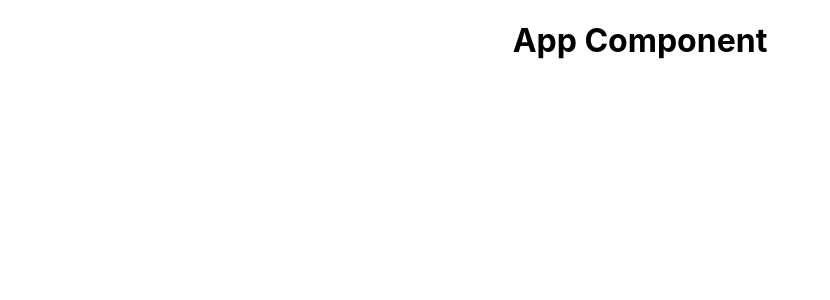
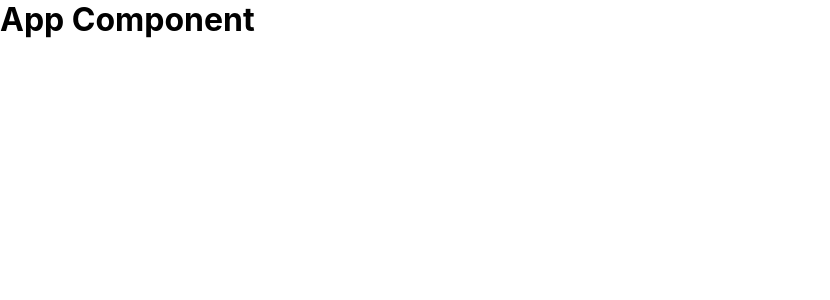
Before and after one commit to RNtaate/frontend_togetherwecan, a React (Create React App) app: page / in a window 1280 px wide. Shown: the top 300 px of the page, without its empty margins (0-830 px from the left). Built offline with nearby package versions, Linux system fonts and the light colour scheme.

Commit message:
Update app.css with css reset

```diff
--- a/src/App.css
+++ b/src/App.css
@@ -1,38 +1,9 @@
-.App {
-  text-align: center;
+*,
+*::after,
+*::before {
+  box-sizing: border-box;
+  -webkit-box-sizing: border-box;
+  -moz-box-sizing: border-box;
+  margin: 0;
+  padding: 0;
 }
-
-.App-logo {
-  height: 40vmin;
-  pointer-events: none;
-}
-
-@media (prefers-reduced-motion: no-preference) {
-  .App-logo {
-    animation: App-logo-spin infinite 20s linear;
-  }
-}
-
-.App-header {
-  background-color: #282c34;
-  min-height: 100vh;
-  display: flex;
-  flex-direction: column;
-  align-items: center;
-  justify-content: center;
-  font-size: calc(10px + 2vmin);
-  color: white;
-}
-
-.App-link {
-  color: #61dafb;
-}
-
-@keyframes App-logo-spin {
-  from {
-    transform: rotate(0deg);
-  }
-  to {
-    transform: rotate(360deg);
-  }
-}
```
